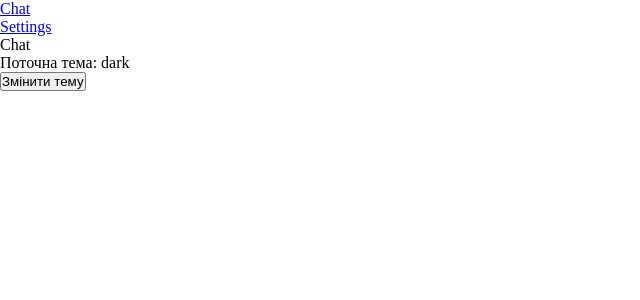
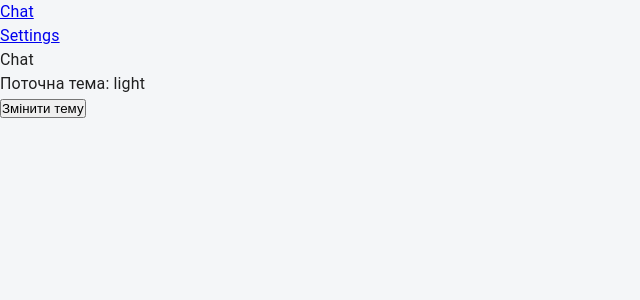
Before and after one commit to Makhortykh-Ruslan/chat-fe, a React (Vite) app: page /chat in a window 1280 px wide. Shown: the top 300 px of the page, without its empty margins (0-640 px from the left). Built offline with nearby package versions, Linux system fonts and the light colour scheme.

Commit message:
add them

```diff
--- a/src/App.tsx
+++ b/src/App.tsx
@@ -1,4 +1,4 @@
-import { ThemProvider } from '@core/Context/testContext.tsx';
+import { ThemeWrapper } from '@core/Context/them-wrapper.context.tsx';
 import { IconsProvider } from '@core/icons-config/IconsContext.tsx';
 import { JSX } from 'react';
 import { RouterProvider } from 'react-router-dom';
@@ -7,9 +7,9 @@ import { appRoutesConfig } from './app/pages/app-routes.config.ts';
 
 const App: () => JSX.Element = () => (
   <IconsProvider>
-    <ThemProvider>
+    <ThemeWrapper>
       <RouterProvider router={appRoutesConfig} />
-    </ThemProvider>
+    </ThemeWrapper>
   </IconsProvider>
 );
 
--- a/src/app/core/Context/testContext.tsx
+++ /dev/null
@@ -1,32 +0,0 @@
-import React, { createContext, useContext, useState } from 'react';
-
-interface ITestContext {
-  theme: string;
-  changeTheme: () => void;
-}
-
-export const ThemContext = createContext<ITestContext | null>(null);
-
-export const ThemProvider: React.FC<{ children: React.ReactNode }> = ({
-  children,
-}) => {
-  const [theme, setThem] = useState('dark');
-
-  const changeTheme = (): void => {
-    setThem((prev) => (prev === 'dark' ? 'light' : 'dark'));
-  };
-
-  return (
-    <ThemContext.Provider value={{ theme, changeTheme }}>
-      {children}
-    </ThemContext.Provider>
-  );
-};
-
-export const useTheme = (): ITestContext => {
-  const context = useContext(ThemContext);
-  if (!context) {
-    throw new Error('useTheme must be used within a ThemeProvider');
-  }
-  return context;
-};
--- /dev/null
+++ b/src/app/core/Context/them-wrapper.context.tsx
@@ -0,0 +1,40 @@
+import { darkTheme, lightTheme } from '@core/constants';
+import { CssBaseline, ThemeProvider } from '@mui/material';
+import React, { createContext, useContext, useMemo, useState } from 'react';
+
+interface ThemeContextValue {
+  mode: 'light' | 'dark';
+  toggleTheme: () => void;
+}
+
+const ThemeModeContext = createContext<ThemeContextValue | null>(null);
+
+export const ThemeWrapper: React.FC<{ children: React.ReactNode }> = ({
+  children,
+}) => {
+  const [mode, setMode] = useState<'light' | 'dark'>('light');
+
+  const toggleTheme = (): void => {
+    setMode((prev) => (prev === 'light' ? 'dark' : 'light'));
+  };
+
+  const theme = useMemo(
+    () => (mode === 'light' ? lightTheme : darkTheme),
+    [mode],
+  );
+
+  return (
+    <ThemeModeContext.Provider value={{ mode, toggleTheme }}>
+      <ThemeProvider theme={theme}>
+        <CssBaseline />
+        {children}
+      </ThemeProvider>
+    </ThemeModeContext.Provider>
+  );
+};
+
+export const useThemeMode = (): ThemeContextValue => {
+  const ctx = useContext(ThemeModeContext);
+  if (!ctx) throw new Error('useThemeMode must be used within ThemeWrapper');
+  return ctx;
+};
--- a/src/app/core/constants/index.ts
+++ b/src/app/core/constants/index.ts
@@ -1,2 +1,3 @@
 export * from './control-names.ts';
 export * from './routes.ts';
+export * from './theme.constants.ts';
--- /dev/null
+++ b/src/app/core/constants/theme.constants.ts
@@ -0,0 +1,20 @@
+import { createTheme } from '@mui/material/styles';
+
+export const lightTheme = createTheme({
+  palette: {
+    mode: 'light',
+    primary: { main: '#1976d2' },
+    background: {
+      default: '#f4f6f8',
+    },
+  },
+});
+
+export const darkTheme = createTheme({
+  palette: {
+    mode: 'dark',
+    background: {
+      default: '#121212',
+    },
+  },
+});
--- a/src/app/pages/main/pages/Chat/Chat.page.tsx
+++ b/src/app/pages/main/pages/Chat/Chat.page.tsx
@@ -1,14 +1,14 @@
-import { useTheme } from '@core/Context/testContext.tsx';
+import { useThemeMode } from '@core/Context/them-wrapper.context.tsx';
 import React from 'react';
 
 const ChatPage: React.FC = () => {
-  const { theme, changeTheme } = useTheme();
+  const { mode, toggleTheme } = useThemeMode();
 
   return (
     <div>
       Chat
-      <p>Поточна тема: {theme}</p>
-      <button onClick={changeTheme}>Змінити тему</button>
+      <p>Поточна тема: {mode}</p>
+      <button onClick={toggleTheme}>Змінити тему</button>
     </div>
   );
 };
```
